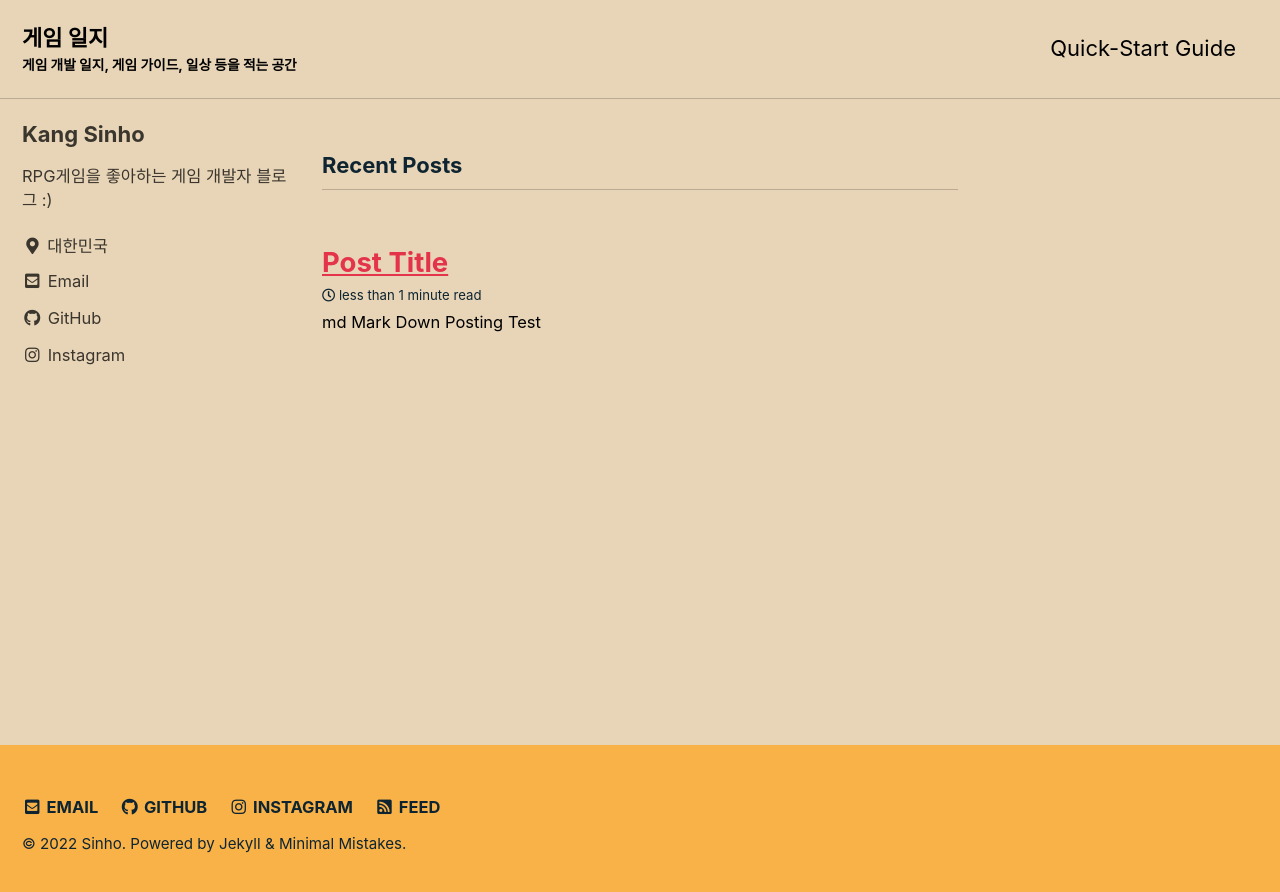
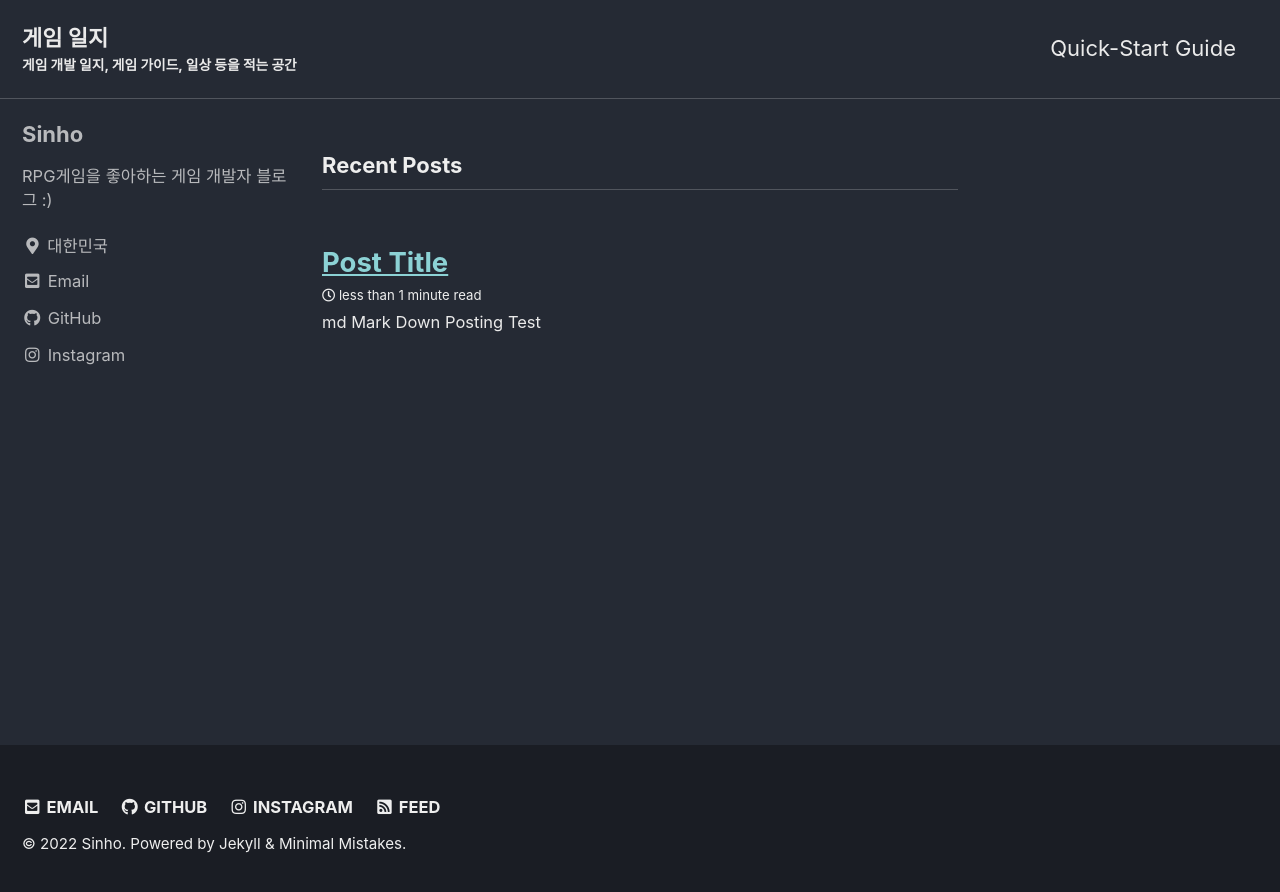
Before and after one commit to sinho89/sinho89.github.io, a Jekyll site: the page built from index.html, in a window 1280 px wide. Shown: the top 892 px of the page. Built offline with Jekyll 4.4.1, drawn with Linux system fonts in a browser that asks for light colours; cached includes are drawn as plain includes; the list of posts is cut into pages by our own code.

Commit message:
change theme and name

```diff
--- a/_config.yml
+++ b/_config.yml
@@ -12,7 +12,7 @@
 
 # theme                  : "minimal-mistakes-jekyll"
 # remote_theme           : "mmistakes/minimal-mistakes"
-minimal_mistakes_skin    : "sunrise" # "air", "aqua", "contrast", "dark", "dirt", "neon", "mint", "plum", "sunrise"
+minimal_mistakes_skin    : "dark" # "air", "aqua", "contrast", "dark", "dirt", "neon", "mint", "plum", "sunrise"
 
 # Site Settings
 locale                   : "ko-KR"
@@ -102,7 +102,7 @@
 
 # Site Author
 author:
-  name             : "Kang Sinho"
+  name             : "Sinho"
   avatar           : # path of avatar image, e.g. "/assets/images/bio-photo.jpg"
   bio              : "RPG게임을 좋아하는 게임 개발자 블로그 :)"
   location         : "대한민국"
```
